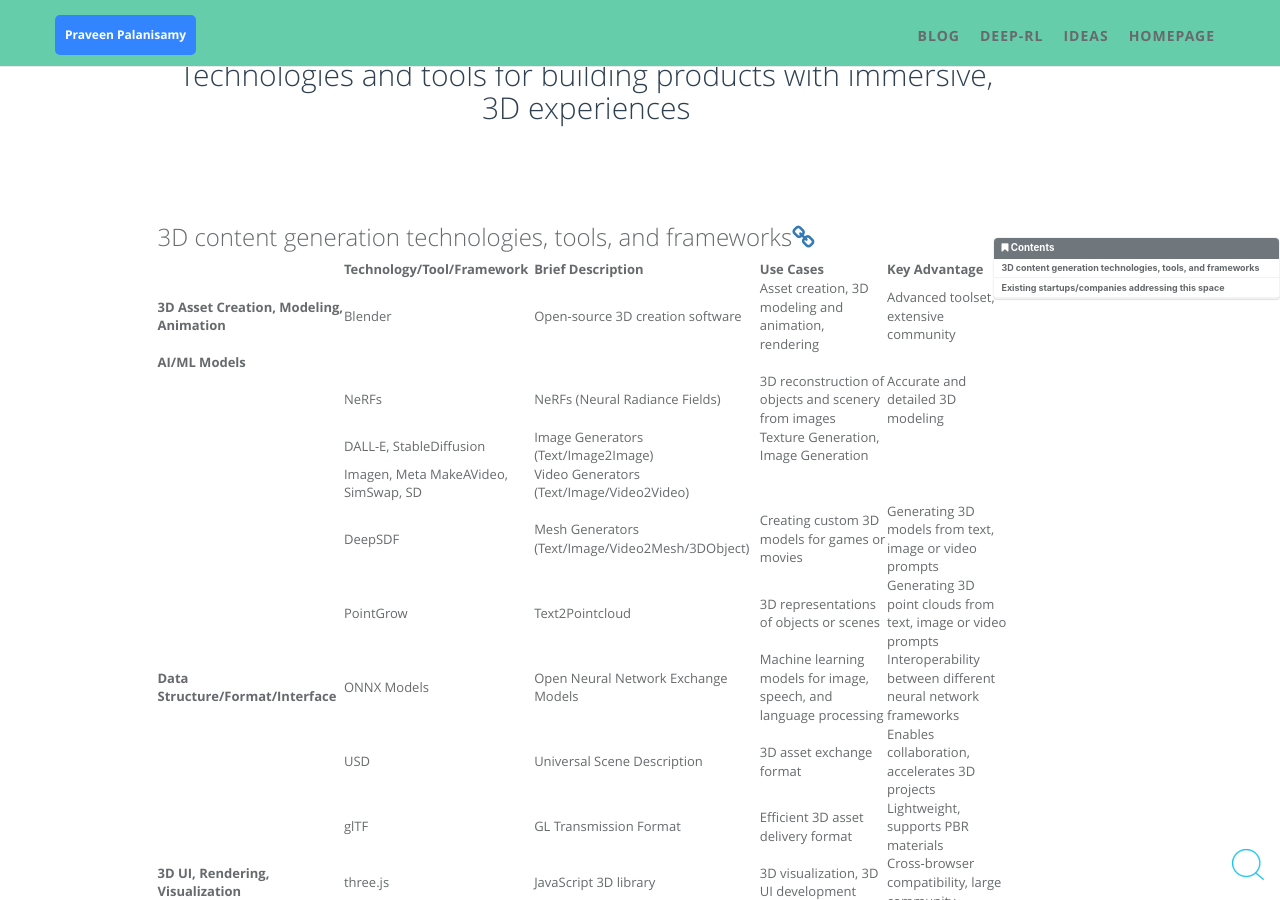
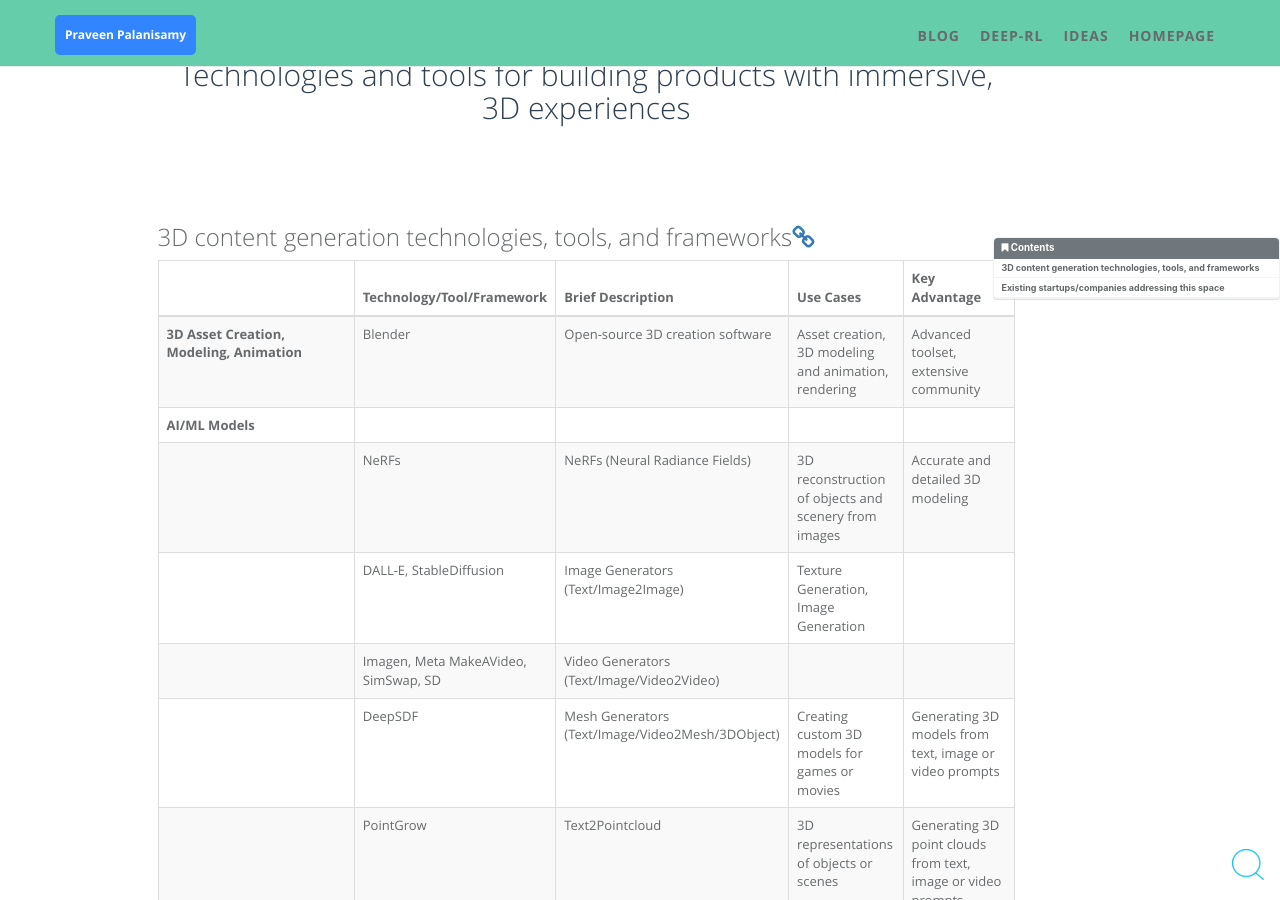
Before and after one commit to praveen-palanisamy/praveen-palanisamy.github.io, a Jekyll site: the page built from _posts/2023-03-11-tech-stack-for-building-products-with-immersive-3d-experiences.md, in a window 1280 px wide and 900 px high, scrolled down 1009 px. Built offline with Jekyll 4.4.1, drawn with Linux system fonts in a browser that asks for light colours; comment, search, counter and statistics services are not loaded.

Commit message:
Add formatting to table for better readability

```diff
--- a/_posts/2023-03-11-tech-stack-for-building-products-with-immersive-3d-experiences.md
+++ b/_posts/2023-03-11-tech-stack-for-building-products-with-immersive-3d-experiences.md
@@ -10,30 +10,32 @@
 
 ## 3D content generation technologies, tools, and frameworks
 
-|                                    | **Technology/Tool/Framework**        | **Brief Description**                            | **Use Cases**                                                      | **Key Advantage**                                             |  |  |
-|--------------------------------------------|--------------------------------------|--------------------------------------------------|--------------------------------------------------------------------|---------------------------------------------------------------|------|------|
-| **3D Asset Creation, Modeling, Animation** | Blender                              | Open-source 3D creation software                 | Asset creation, 3D modeling and animation, rendering               | Advanced toolset, extensive community                         |      |      |
-| **AI/ML Models**                           |                                      |                                                  |                                                                    |                                                               |      |      |
-|                                        | NeRFs                                | NeRFs (Neural Radiance Fields)                   | 3D reconstruction of objects and scenery from images               | Accurate and detailed 3D modeling                             |      |      |
-|                                        | DALL-E, StableDiffusion              | Image Generators (Text/Image2Image)              | Texture Generation, Image Generation                               |                                                               |      |      |
-|                                        | Imagen, Meta MakeAVideo, SimSwap, SD | Video Generators (Text/Image/Video2Video)        |                                                                    |                                                               |      |      |
-|                                        | DeepSDF                              | Mesh Generators (Text/Image/Video2Mesh/3DObject) | Creating custom 3D models for games or movies                      | Generating 3D models from text, image or video prompts        |      |      |
-|                                        | PointGrow                            | Text2Pointcloud                                  | 3D representations of objects or scenes                            | Generating 3D point clouds from text, image or video prompts  |      |      |
-| **Data Structure/Format/Interface**        | ONNX Models                          | Open Neural Network Exchange Models              | Machine learning models for image, speech, and language processing | Interoperability between different neural network frameworks  |      |      |
-|                                        | USD                                  | Universal Scene Description                      | 3D asset exchange format                                           | Enables collaboration, accelerates 3D projects                |      |      |
-|                                        | glTF                                 | GL Transmission Format                           | Efficient 3D asset delivery format                                 | Lightweight, supports PBR materials                           |      |      |
-| **3D UI, Rendering, Visualization**        | three.js                             | JavaScript 3D library                            | 3D visualization, 3D UI development                                | Cross-browser compatibility, large community                  |      |      |
-|                                        | react-three-fiber                    | React bindings for three.js                      | Building 3D content using React                                    | Familiar React development experience                         |      |      |
-|                                        | Babylon.js                           | JavaScript 3D engine                             | Building 3D games and immersive experiences                        | Cross-platform support, physics engine included               |      |      |
-|                                        | WASM                                 | WebAssembly                                      | Portable binary code format for web applications                   | High-performance code execution, cross-language compatibility |      |      |
-|                                        | WebGPU                               | Web Graphics and Compute API                     | Low-level graphics and compute API for the web                     | High-performance, access to GPU features                      |      |      |
-|                                        | WebGL                                | Web Graphics Library                             | Rendering 2D and 3D graphics in a web browser                      | Hardware-accelerated rendering, no plugins required           |      |      |
-| **Experience/XR toolkit/platforms**        |                                      |                                                  |                                                                    |                                                               |      |      |
-|                                        | ARCore                               | Augmented Reality SDK for Android                | Augmented reality app development                                  | Advanced motion tracking, environmental understanding         |      |      |
-|                                        | ARKit                                | Augmented Reality SDK for iOS                    | Augmented reality app development                                  | Face tracking, gesture recognition                            |      |      |
-|                                    | Unity                                | Unity Game Engine                                |                                                                    |                                                               |      |      |
-|                                    | Unreal Engine                        | Unreal Game Engine                               |                                                                    |                                                               |      |      |
-
+|                                    | **Technology/Tool/Framework**        | **Brief Description**                            | **Use Cases**                                                      | **Key Advantage**                                             |
+|--------------------------------------------|--------------------------------------|--------------------------------------------------|--------------------------------------------------------------------|---------------------------------------------------------------|
+| **3D Asset Creation, Modeling, Animation** | Blender                              | Open-source 3D creation software                 | Asset creation, 3D modeling and animation, rendering               | Advanced toolset, extensive community                         |
+| **AI/ML Models**                           |                                      |                                                  |                                                                    |                                                               |
+|                                        | NeRFs                                | NeRFs (Neural Radiance Fields)                   | 3D reconstruction of objects and scenery from images               | Accurate and detailed 3D modeling                             |
+|                                        | DALL-E, StableDiffusion              | Image Generators (Text/Image2Image)              | Texture Generation, Image Generation                               |                                                               |
+|                                        | Imagen, Meta MakeAVideo, SimSwap, SD | Video Generators (Text/Image/Video2Video)        |                                                                    |                                                               |
+|                                        | DeepSDF                              | Mesh Generators (Text/Image/Video2Mesh/3DObject) | Creating custom 3D models for games or movies                      | Generating 3D models from text, image or video prompts        |
+|                                        | PointGrow                            | Text2Pointcloud                                  | 3D representations of objects or scenes                            | Generating 3D point clouds from text, image or video prompts  |
+| **Data Structure/Format/Interface**        |                                      |                                                  |                                                                    |                                                               |
+|                                    | ONNX Models                          | Open Neural Network Exchange Models              | Machine learning models for image, speech, and language processing | Interoperability between different neural network frameworks  |
+|                                        | USD                                  | Universal Scene Description                      | 3D asset exchange format                                           | Enables collaboration, accelerates 3D projects                |
+|                                        | glTF                                 | GL Transmission Format                           | Efficient 3D asset delivery format                                 | Lightweight, supports PBR materials                           |
+| **3D UI, Rendering, Visualization**        |                                      |                                                  |                                                                    |                                                               |
+|                                    | three.js                             | JavaScript 3D library                            | 3D visualization, 3D UI development                                | Cross-browser compatibility, large community                  |
+|                                        | react-three-fiber                    | React bindings for three.js                      | Building 3D content using React                                    | Familiar React development experience                         |
+|                                        | Babylon.js                           | JavaScript 3D engine                             | Building 3D games and immersive experiences                        | Cross-platform support, physics engine included               |
+|                                        | WASM                                 | WebAssembly                                      | Portable binary code format for web applications                   | High-performance code execution, cross-language compatibility |
+|                                        | WebGPU                               | Web Graphics and Compute API                     | Low-level graphics and compute API for the web                     | High-performance, access to GPU features                      |
+|                                        | WebGL                                | Web Graphics Library                             | Rendering 2D and 3D graphics in a web browser                      | Hardware-accelerated rendering, no plugins required           |
+| **Experience/XR toolkit/platforms**  |                                      |                                                  |                                                                    |                                                               |
+|                                        | ARCore                               | Augmented Reality SDK for Android                | Augmented reality app development                                  | Advanced motion tracking, environmental understanding         |
+|                                        | ARKit                                | Augmented Reality SDK for iOS                    | Augmented reality app development                                  | Face tracking, gesture recognition                            |
+|                                    | Unity                                | Unity Game Engine                                |                                                                    |                                                               |
+|                                    | Unreal Engine                        | Unreal Game Engine                               |                                                                    |                                                               |
+{: .table .table-striped .table-bordered .table-hover .table-sm}
 
 
 
@@ -58,3 +60,4 @@
 | **Augmented Reality (AR) Platforms** | Niantic             | Developer of Pokemon Go and other AR games                                  |
 |                                  | Zappar              | AR platform for creating interactive content and experiences                |
 |                                  | 8th Wall            | AR development platform for web and mobile applications                     |
+{: .table .table-striped .table-bordered .table-hover .table-sm}
```
